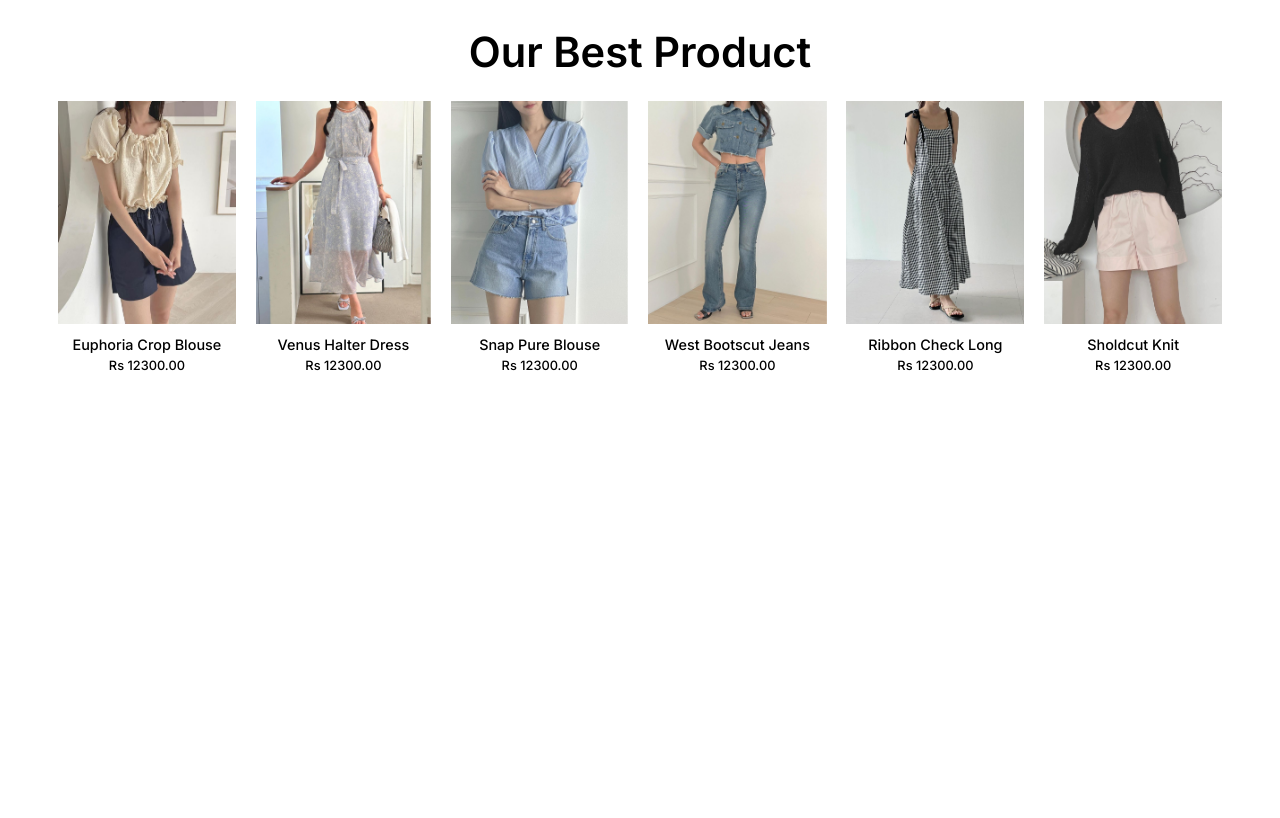
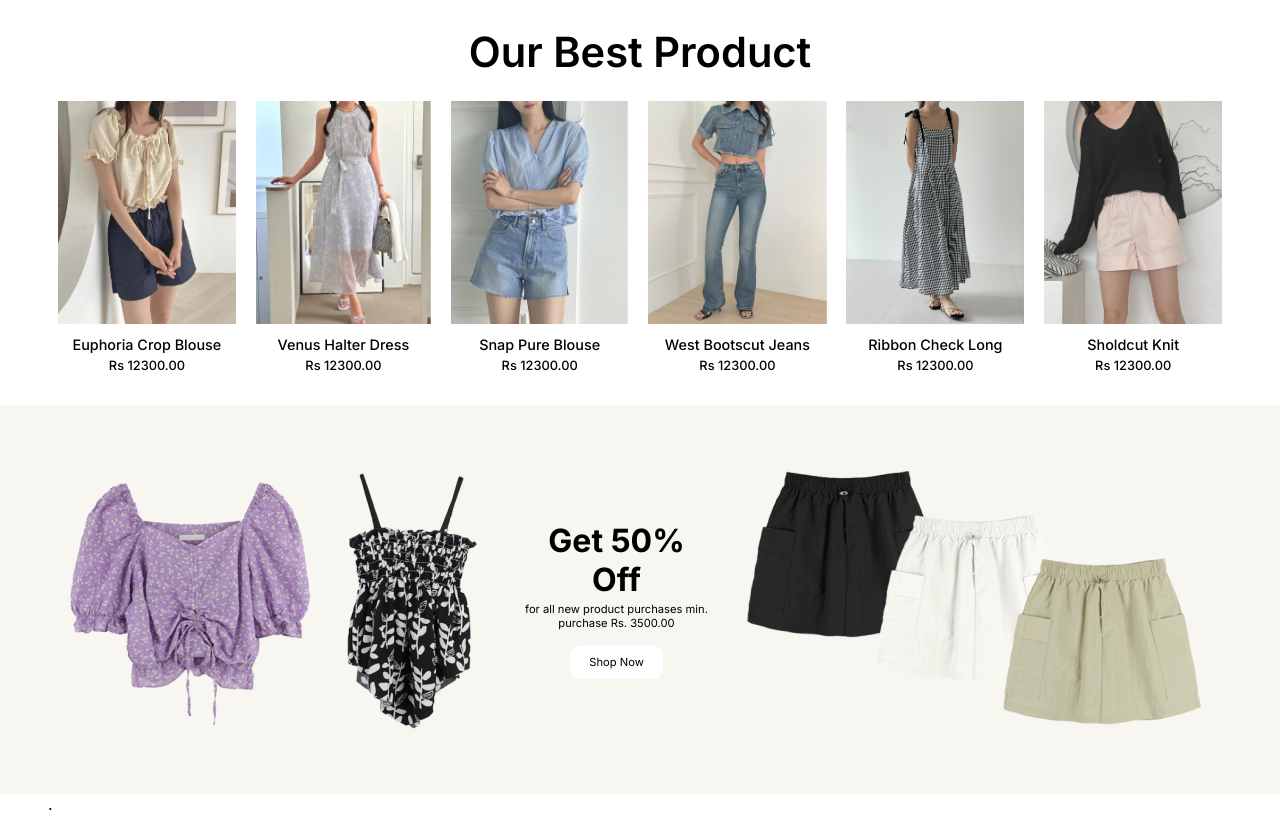
Before and after one commit to ramchaudhary2000/Mejiwoo_shop, a plain HTML site: page index.html in a window 1280 px wide. Shown: the part 1296-2114 px from the top of the page. Before the commit the page ends 1672 px from the top, so only its background shows below. Drawn offline with Linux system fonts and the light colour scheme.

Commit message:
add new section offer zone

```diff
--- a/index.css
+++ b/index.css
@@ -162,3 +162,46 @@ a {
 .price_text{
  font-size:0.8rem;
 }
+
+#offer_zone{
+  display: flex;
+  justify-content: space-between;
+  align-items: center;
+  margin: 2rem -3rem 0 -3rem;
+  padding: 3.6rem 4rem;
+  background-color: #F7F6F0;
+}
+
+
+.offer_middle{
+  max-width: 12rem;
+  text-align: center;
+  align-items: center;
+  display: flex;
+  flex-direction: column;
+  gap: 1rem;
+}
+
+.offer_text{
+  display: flex;
+  flex-direction: column;
+  gap: 0.2rem;
+}
+
+.offer_head{
+  font-size: 2rem;
+  font-weight: 700;
+}
+
+.offer_para{
+  font-size: 0.7rem;
+}
+
+#shop_now{
+  max-width: fit-content;
+  padding: 0.6rem 1.2rem;
+  border: none;
+  background-color: #ffff;
+  border-radius: 0.6rem;
+  font-size: 0.7rem;
+}
--- a/index.html
+++ b/index.html
@@ -107,6 +107,20 @@
             </div>
         </div>
     </section>
+    <section id="offer_zone">
+        <div class="offer_right"><img src="Assest/images/offer image 1.png" alt=""></div>
+        <div class="offer_middle">
+            <div class="offer_text">
+                <div class="offer_head">Get 50% Off</div>
+            <div class="offer_para">for all new product purchases min. purchase Rs. 3500.00</div>
+            </div>
+            <button id="shop_now">Shop Now</button>
+        </div>
+        <div class="offer_left"><img src="Assest/images/offer image 2.png" alt=""></div>
+    </section>
+    <section id="Our_product">
+        .
+    </section>
 </body>
 
 </html>
```
Also changed, not shown: Assest/images/offer image 1.png (added), Assest/images/offer image 2.png (added).
